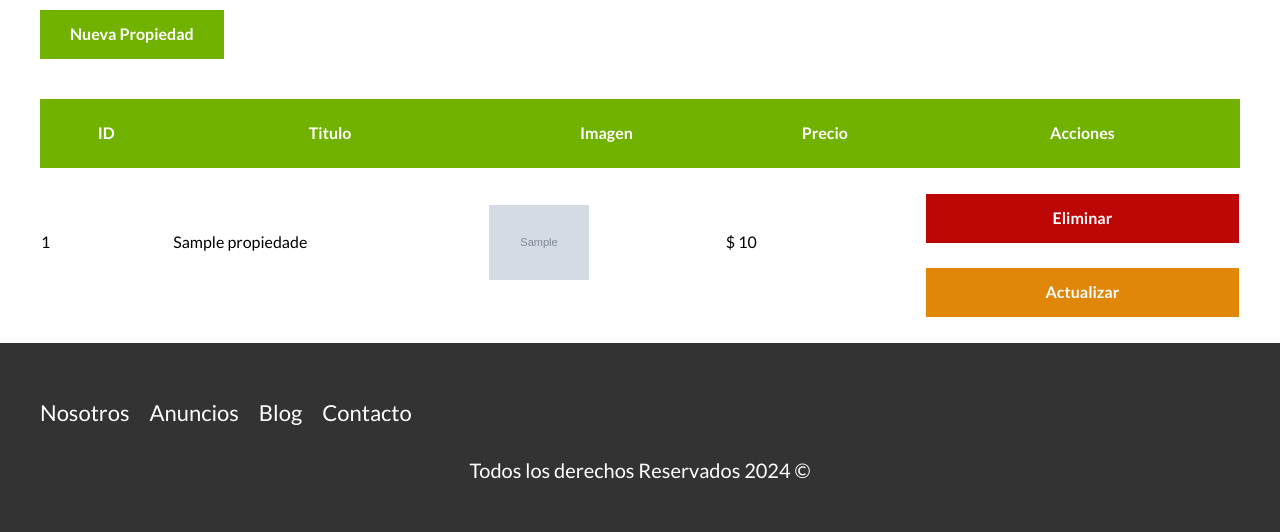
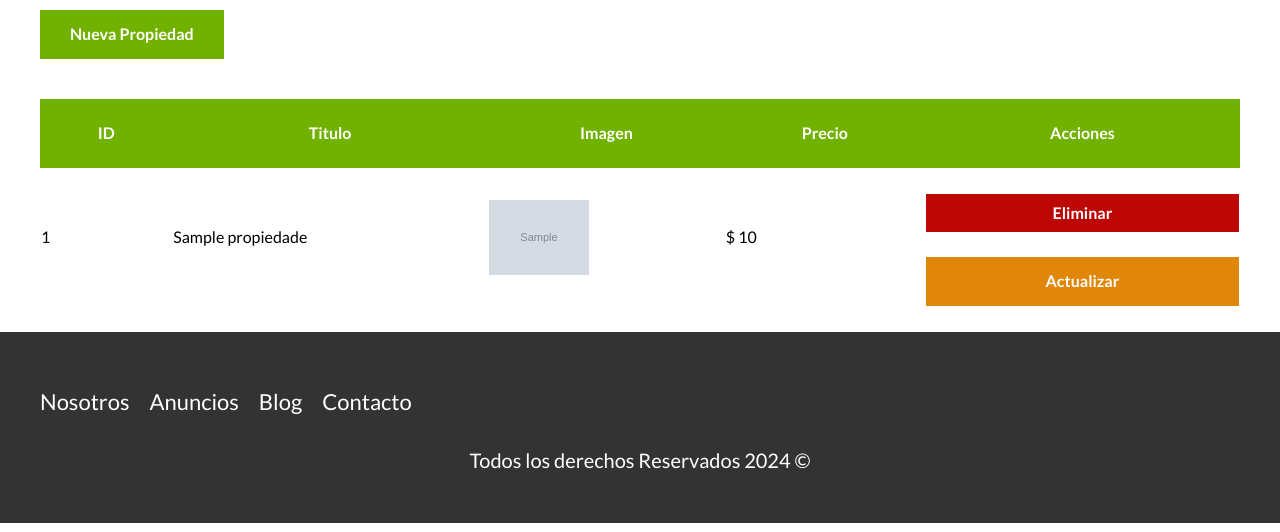
Before and after one commit to AlbertoCD1284/Bienes_Raices, a PHP site: page /admin/index.php in a window 1280 px wide. Shown: the part 253-785 px from the top of the page. Run offline with PHP 8.4, Linux system fonts and the light colour scheme; tables that the repository leaves empty or names only in its code hold one stand-in row (values such as "Sample post"); grey boxes marked "Sample" are stand-in pictures.

Commit message:
Se termino Eliminar 'DELETE', Eliminando propiedad y archivo de imagen

```diff
--- a/admin/index.php
+++ b/admin/index.php
@@ -1,4 +1,5 @@
 <?php
+
 
     // Importar la base de datos
     // Importar la coneccion
@@ -14,6 +15,33 @@
 
     // Muestra un mensaje condicional
     $resultado = $_GET['resultado'] ?? null;
+
+
+    if ($_SERVER['REQUEST_METHOD'] === 'POST') {
+        $id = $_POST['id'];
+        // validar si es un numero entero
+        $id = filter_var($id, FILTER_VALIDATE_INT);
+        if ($id) {
+
+            // Eliminar el archivo de imagen
+            $query = "SELECT imagen FROM propiedades WHERE id = '$id' ";
+
+            $resultado = mysqli_query($db, $query);
+            $propiedad = mysqli_fetch_assoc($resultado);
+
+            unlink('../imagenes/' . $propiedad['imagen']);
+
+            // Eliminar la propiedad
+            $query = "DELETE FROM propiedades WHERE id = '$id' ";
+            echo $query;
+
+            $resultado = mysqli_query($db, $query);
+            if ($resultado) {
+                header('location: /bienesraices/admin/index.php?resultado=3');
+            }
+
+        }
+    }
 
     // Incluye un template
     require '../includes/funciones.php';
@@ -31,6 +59,8 @@
             <p class="alerta exito"> Anuncio creado correctamente</p>
         <?php elseif(intval( $resultado ) === 2): ?>
             <p class="alerta exito"> Anuncio Actualizado Correctamente</p>
+        <?php elseif(intval( $resultado ) === 3): ?>
+            <p class="alerta exito"> Anuncio Eliminado Correctamente</p>
         <?php endif; ?>
 
         <a href="/bienesraices/admin/propiedades/crear.php" class="boton boton-verde">Nueva Propiedad</a>
@@ -56,7 +86,10 @@
                     <td> <img src="../imagenes/<?php echo $propiedad['imagen']; ?>" class="imagen-tabla"></td>
                     <td> $ <?php echo $propiedad['precio']; ?> </td>
                     <td>
-                        <a href="#" class="boton-rojo-block">Eliminar</a>
+                        <form method="POST" class="w-100">
+                            <input type="hidden" name="id" value="<?php echo $propiedad['id'] ?>">
+                            <input type="submit" class="boton-rojo-block" value="Eliminar">
+                        </form>
                         <a href="/bienesraices/admin/propiedades/actualizar.php?id=<?php echo $propiedad['id']; ?>" class="boton-amarillo-block">Actualizar</a>
                     </td>
                 </tr>
--- a/src/scss/base/_botones.scss
+++ b/src/scss/base/_botones.scss
@@ -5,7 +5,7 @@
 }
 
 .boton-amarillo-block {
-    @include boton($amarillo, block)
+    @include boton($amarillo, block);
 }
 
 .boton-verde {
@@ -13,9 +13,10 @@
 }
 
 .boton-verde-block {
-    @include boton($verde, block)
+    @include boton($verde, block);
 }
 
 .boton-rojo-block {
-    @include boton($rojo, block)
+    @include boton($rojo, block);
+    width: 100%;
 }
--- a/src/scss/base/_utilidades.scss
+++ b/src/scss/base/_utilidades.scss
@@ -9,3 +9,6 @@
     display: flex;
     justify-content: flex-end;
 }
+.w-100 {
+    width: 100%;
+}
```
Also changed, not shown: build/css/app.css, imagenes/07f8fa9cde8af4bd42f1d1a81a7a7855.jpg (deleted), imagenes/981b1b210b93cdb2242ba7c197091602.jpg (deleted), imagenes/a1fb467ed3243b50809d2b21a8f7cb8e.jpg (deleted), imagenescc2912a00e5a67907df90defe16bf0f0.jpg (added), 1 other file.
